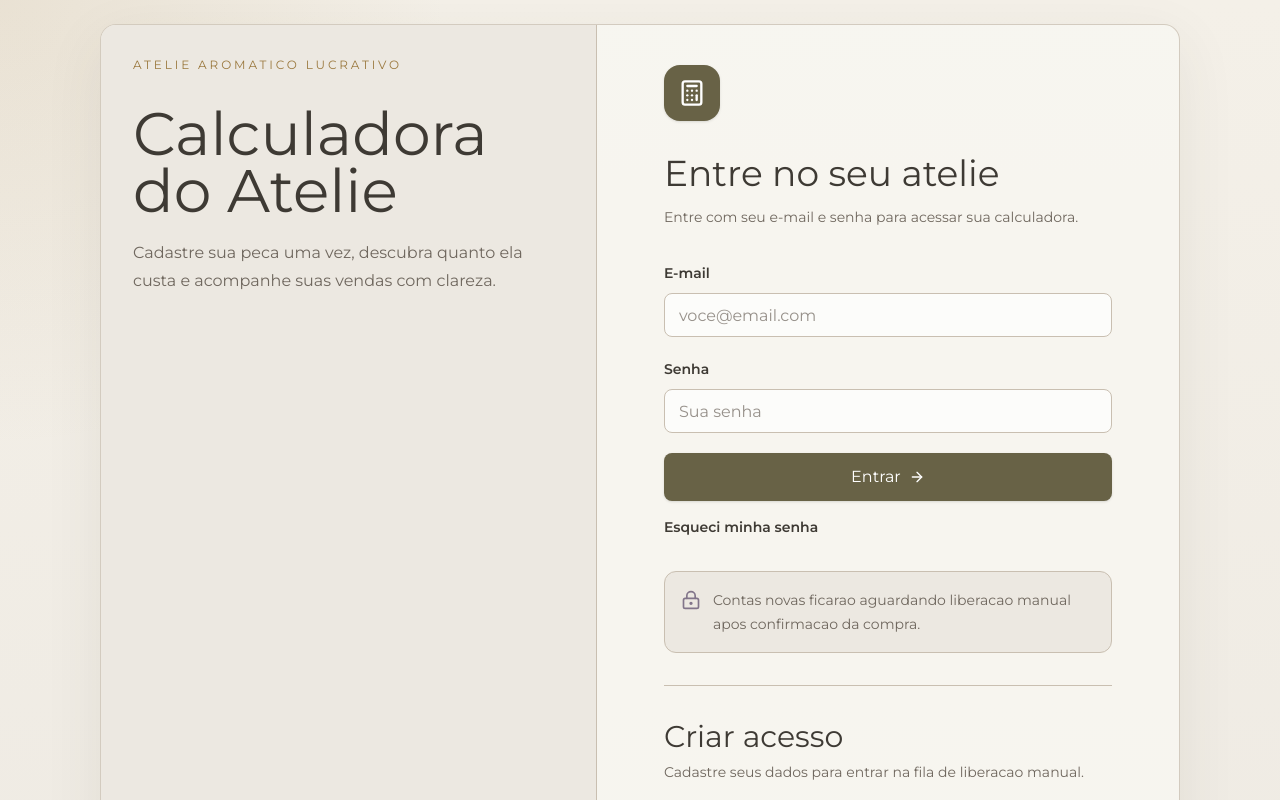
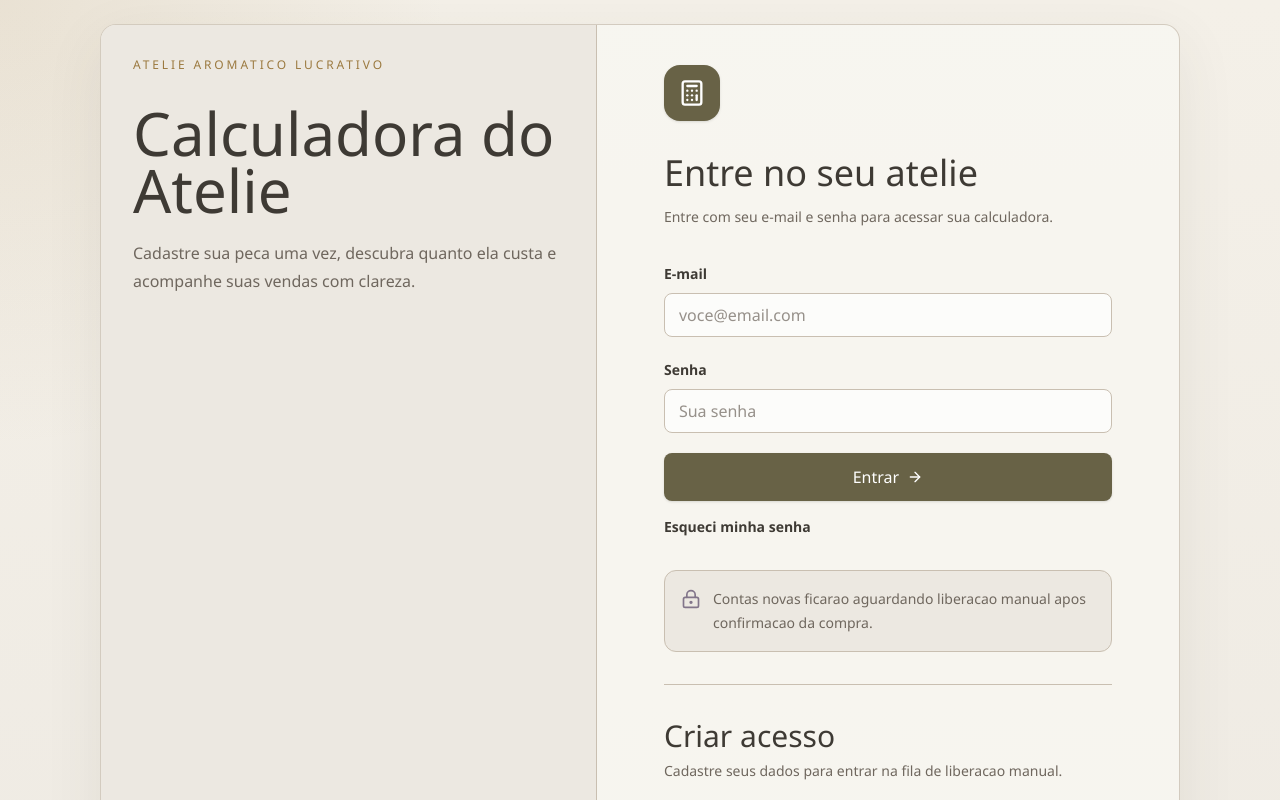
Before and after one commit to contatosigayeshuaofc/calculadora-do-atelie, a Next.js app: page /entrar in a window 1280 px wide. Shown: the top 800 px of the page. Built offline with nearby package versions, Linux system fonts and the light colour scheme; no server answers.

Commit message:
fix: make local preview independent from Google Fonts

```diff
--- a/src/app/globals.css
+++ b/src/app/globals.css
@@ -1,6 +1,9 @@
 @import "tailwindcss";
 
 :root {
+  --font-cinzel: Georgia, "Times New Roman", serif;
+  --font-cormorant: Georgia, "Times New Roman", serif;
+  --font-montserrat: "Segoe UI", Arial, sans-serif;
   --color-ivory: #f4f0e8;
   --color-paper: #ece8e1;
   --color-plaster-white: #f8f6f1;
@@ -42,6 +45,7 @@ body {
     radial-gradient(circle at top left, rgba(155, 121, 63, 0.12), transparent 28rem),
     linear-gradient(180deg, var(--color-ivory), var(--color-paper));
   color: var(--color-warm-graphite);
+  font-family: var(--font-montserrat);
   font-feature-settings: "kern";
 }
 
--- a/src/app/layout.tsx
+++ b/src/app/layout.tsx
@@ -1,24 +1,5 @@
 import type { Metadata } from "next";
-import { Cinzel, Cormorant_Garamond, Montserrat } from "next/font/google";
 import "./globals.css";
-
-const cinzel = Cinzel({
-  subsets: ["latin"],
-  variable: "--font-cinzel",
-  display: "swap",
-});
-
-const cormorant = Cormorant_Garamond({
-  subsets: ["latin"],
-  variable: "--font-cormorant",
-  display: "swap",
-});
-
-const montserrat = Montserrat({
-  subsets: ["latin"],
-  variable: "--font-montserrat",
-  display: "swap",
-});
 
 export const metadata: Metadata = {
   title: "Calculadora do Atelie",
@@ -31,8 +12,8 @@ export default function RootLayout({
   children: React.ReactNode;
 }>) {
   return (
-    <html lang="pt-BR" className={`${cinzel.variable} ${cormorant.variable} ${montserrat.variable}`}>
-      <body style={{ fontFamily: "var(--font-montserrat), Arial, sans-serif" }}>{children}</body>
+    <html lang="pt-BR">
+      <body>{children}</body>
     </html>
   );
 }
```
